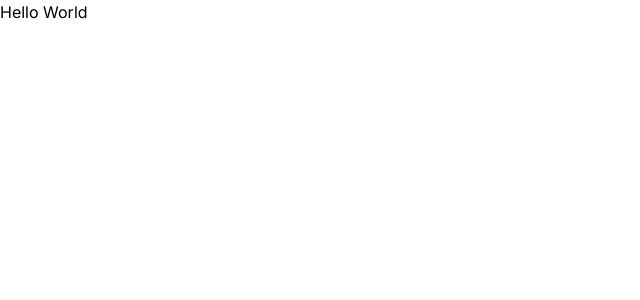
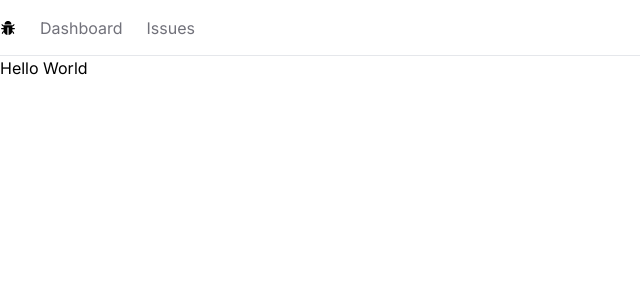
Before and after one commit to khalludi/issue_tracker, a Next.js app: page / in a window 1280 px wide. Shown: the top 300 px of the page, without its empty margins (0-640 px from the left). Built offline with nearby package versions, Linux system fonts and the light colour scheme.

Commit message:
Add navbar and prettier

```diff
--- /dev/null
+++ b/app/Navbar.tsx
@@ -0,0 +1,36 @@
+import React from "react";
+import Link from "next/link";
+import { AiFillBug } from "react-icons/ai";
+
+export default function Navbar() {
+  const links = [
+    {
+      label: "Dashboard",
+      href: "/",
+    },
+    {
+      label: "Issues",
+      href: "/issues",
+    },
+  ];
+
+  return (
+    <nav className="flex space-x-6 border-b items-center h-14">
+      <Link href={"/"}>
+        <AiFillBug />
+      </Link>
+      <ul className="space-x-6 flex">
+        {links.map((link) => (
+          <li key={link.href}>
+            <Link
+              href={link.href}
+              className="text-zinc-500 hover:text-zinc-800"
+            >
+              {link.label}
+            </Link>
+          </li>
+        ))}
+      </ul>
+    </nav>
+  );
+}
--- a/app/layout.tsx
+++ b/app/layout.tsx
@@ -1,6 +1,7 @@
 import type { Metadata } from 'next'
 import { Inter } from 'next/font/google'
 import './globals.css'
+import Navbar from "@/app/Navbar";
 
 const inter = Inter({ subsets: ['latin'] })
 
@@ -16,7 +17,7 @@ export default function RootLayout({
 }) {
   return (
     <html lang="en">
-      <body className={inter.className}>{children}</body>
+      <body className={inter.className}><Navbar />{children}</body>
     </html>
   )
 }
```
Also changed, not shown: package.json (+6 -4 lines), 1 other file (tests, documents, lock files or other folders).
